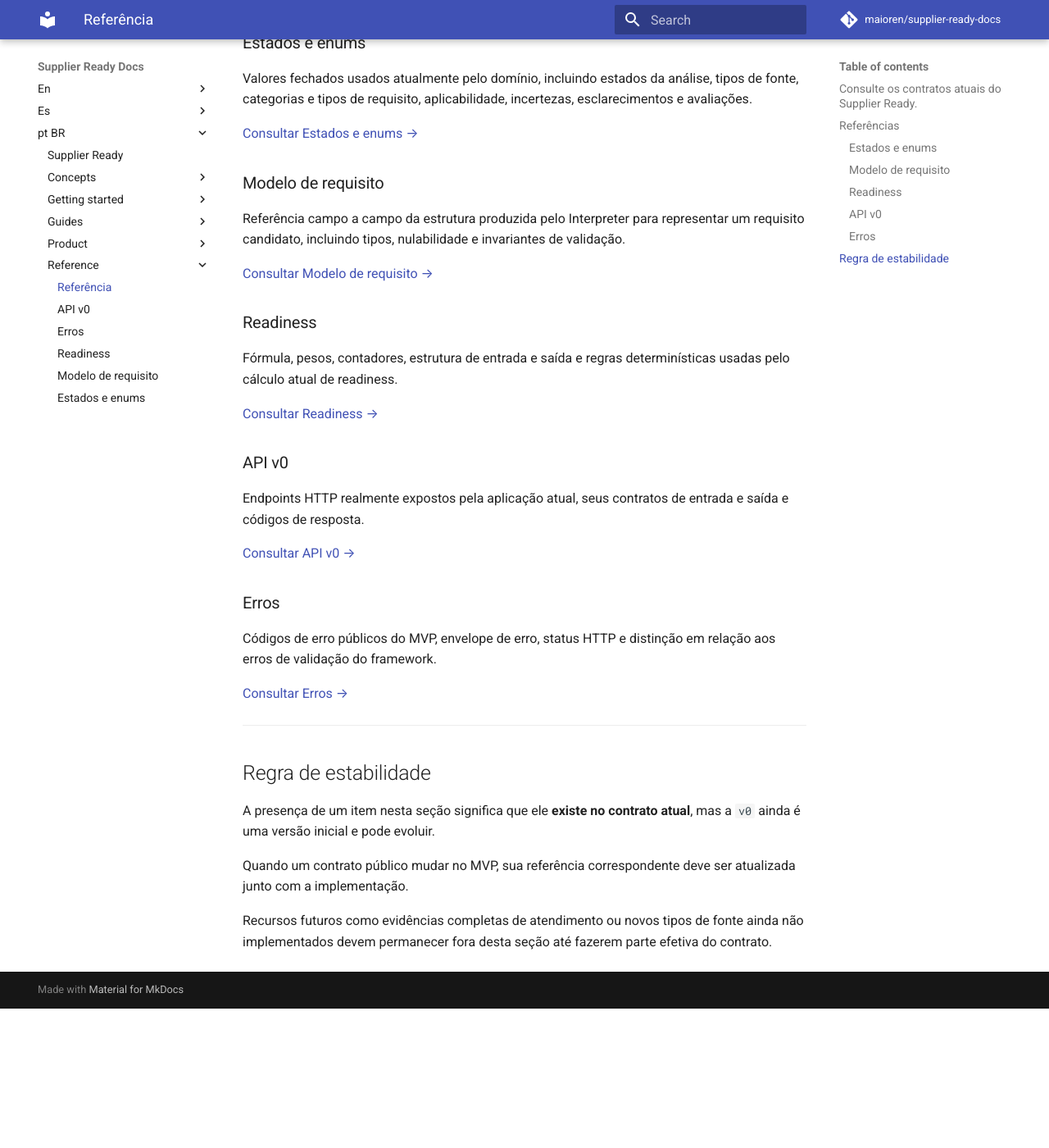
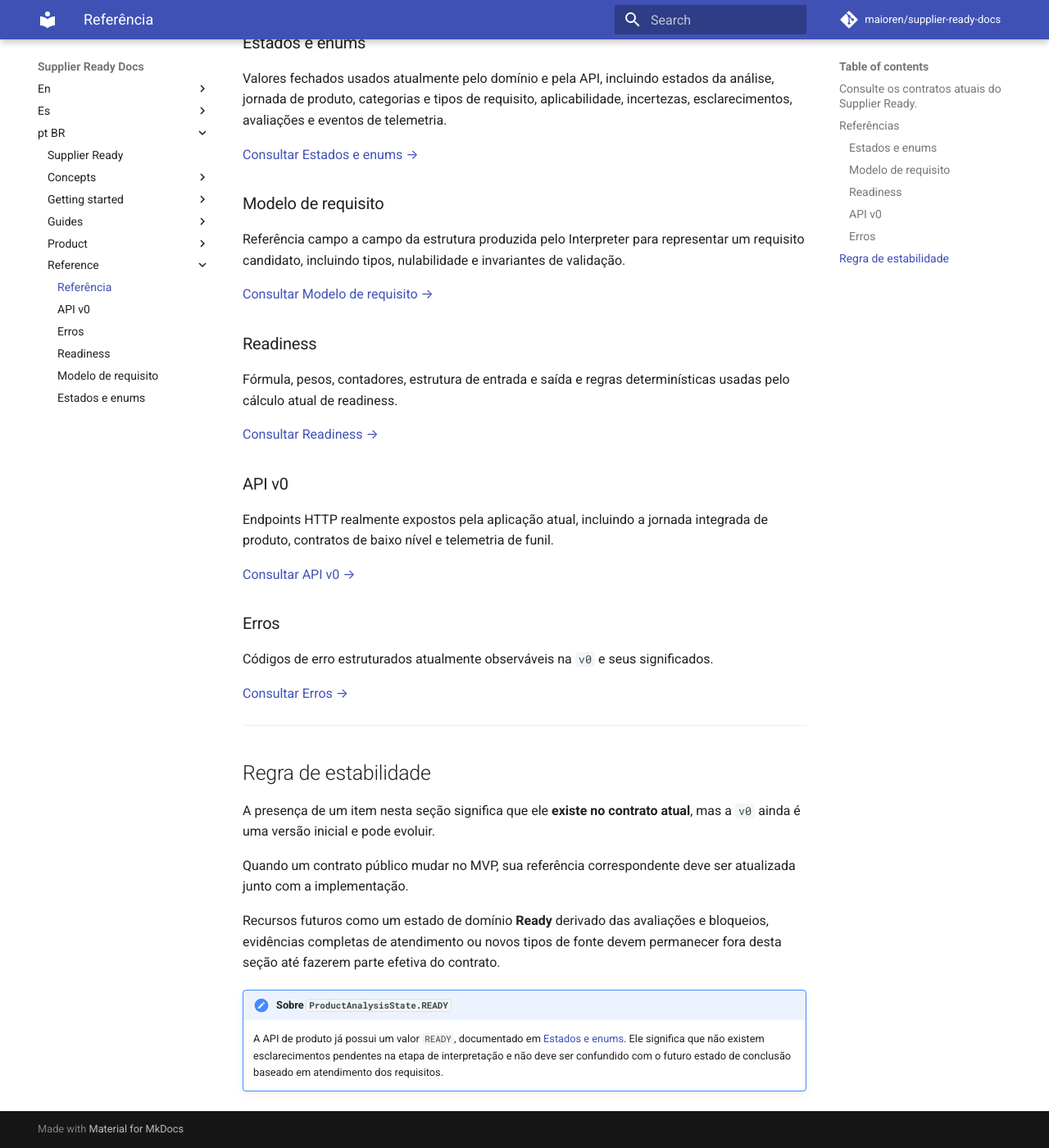
Before and after one commit to maioren/supplier-ready-docs, an MkDocs documentation site: the page built from docs/pt-BR/reference/index.md, in a window 1280 px wide and 1400 px high, scrolled down 538 px. Shown: the whole window at 82% size. Built offline with MkDocs 1.6.1 and Material for MkDocs 9.7.7, drawn with Linux system fonts in a browser that asks for light colours; comment, search, counter and statistics services are not loaded; before the commit the page ends 1768 px from its top, so only the background shows below that.

Commit message:
docs: clarify product READY state in reference index

```diff
--- a/docs/pt-BR/reference/index.md
+++ b/docs/pt-BR/reference/index.md
@@ -16,7 +16,7 @@ Elementos planejados, mas ainda não implementados, não são apresentados aqui
 
 ### Estados e enums
 
-Valores fechados usados atualmente pelo domínio, incluindo estados da análise, tipos de fonte, categorias e tipos de requisito, aplicabilidade, incertezas, esclarecimentos e avaliações.
+Valores fechados usados atualmente pelo domínio e pela API, incluindo estados da análise, jornada de produto, categorias e tipos de requisito, aplicabilidade, incertezas, esclarecimentos, avaliações e eventos de telemetria.
 
 [Consultar Estados e enums →](states-enums.md)
 
@@ -34,13 +34,13 @@ Fórmula, pesos, contadores, estrutura de entrada e saída e regras determiníst
 
 ### API v0
 
-Endpoints HTTP realmente expostos pela aplicação atual, seus contratos de entrada e saída e códigos de resposta.
+Endpoints HTTP realmente expostos pela aplicação atual, incluindo a jornada integrada de produto, contratos de baixo nível e telemetria de funil.
 
 [Consultar API v0 →](api-v0.md)
 
 ### Erros
 
-Códigos de erro públicos do MVP, envelope de erro, status HTTP e distinção em relação aos erros de validação do framework.
+Códigos de erro estruturados atualmente observáveis na `v0` e seus significados.
 
 [Consultar Erros →](errors.md)
 
@@ -52,4 +52,7 @@ A presença de um item nesta seção significa que ele **existe no contrato atua
 
 Quando um contrato público mudar no MVP, sua referência correspondente deve ser atualizada junto com a implementação.
 
-Recursos futuros como evidências completas de atendimento ou novos tipos de fonte ainda não implementados devem permanecer fora desta seção até fazerem parte efetiva do contrato.
+Recursos futuros como um estado de domínio **Ready** derivado das avaliações e bloqueios, evidências completas de atendimento ou novos tipos de fonte devem permanecer fora desta seção até fazerem parte efetiva do contrato.
+
+!!! note "Sobre `ProductAnalysisState.READY`"
+    A API de produto já possui um valor `READY`, documentado em [Estados e enums](states-enums.md). Ele significa que não existem esclarecimentos pendentes na etapa de interpretação e não deve ser confundido com o futuro estado de conclusão baseado em atendimento dos requisitos.
```
